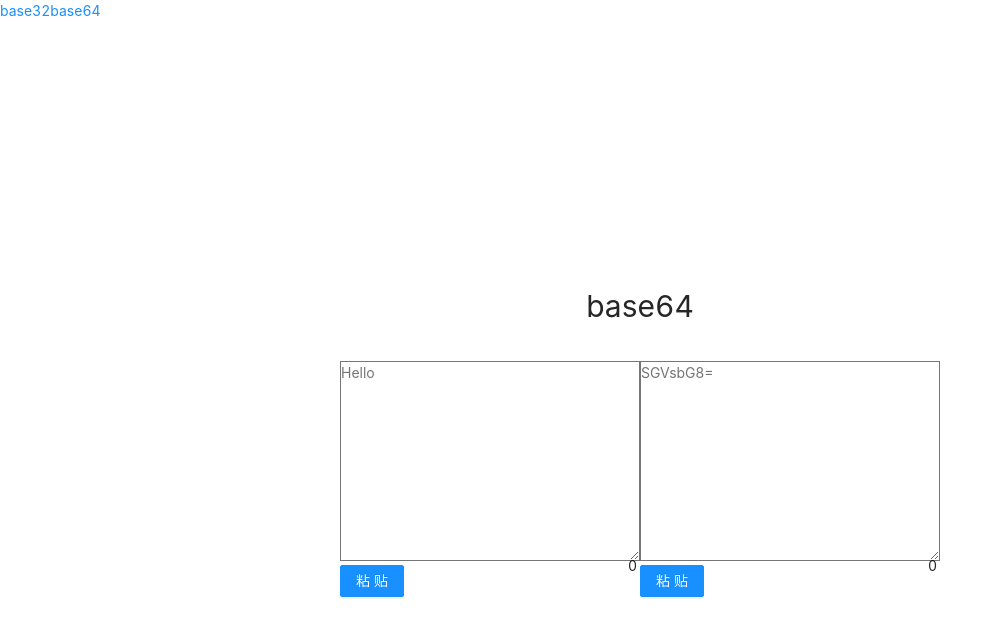
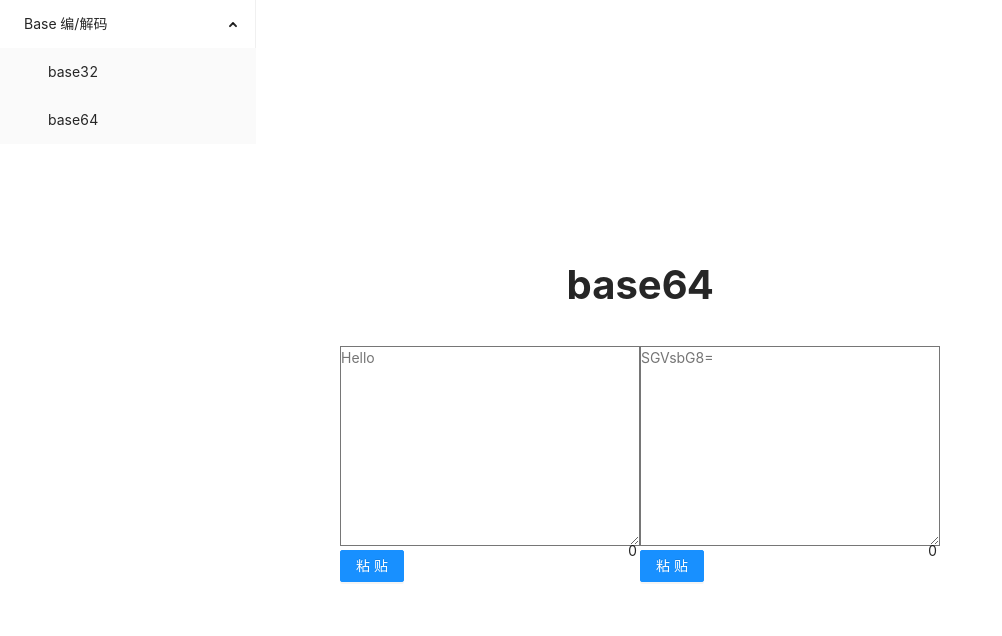
Before and after one commit to Debbl/WebTools, a React (Vite) app: page /base64 in a window 1280 px wide. Shown: the top 636 px of the page, without its empty margins (0-1002 px from the left). Built offline with nearby package versions, Linux system fonts and the light colour scheme.

Commit message:
:lipstick: Add Menu

```diff
--- a/src/components/base-tool/base-tool.styled.js
+++ b/src/components/base-tool/base-tool.styled.js
@@ -8,8 +8,9 @@ const BaseToolWrapper = styled.div`
   justify-content: center;
 
   .base-title {
-    font-size: 30px;
+    font-size: 40px;
     margin-bottom: 30px;
+    font-weight: 700;
   }
 
   .base-container {
--- a/src/main.jsx
+++ b/src/main.jsx
@@ -7,9 +7,4 @@ import './assets/css/reset.css';
 import './assets/css/App.css';
 import App from './App';
 
-ReactDOM.render(
-  <React.StrictMode>
-    <App />
-  </React.StrictMode>,
-  document.getElementById('root'),
-);
+ReactDOM.render(<App />, document.getElementById('root'));
--- a/src/pages/home/home.styled.js
+++ b/src/pages/home/home.styled.js
@@ -1,4 +1,10 @@
 import styled from 'styled-components';
 
-const HomeWrapper = styled.div``;
+const HomeWrapper = styled.div`
+  .ant-menu-inline {
+    width: 256px;
+    position: fixed;
+    left: 0;
+  }
+`;
 export {HomeWrapper};
--- a/src/pages/home/index.jsx
+++ b/src/pages/home/index.jsx
@@ -1,13 +1,36 @@
-import React from 'react';
-import { Outlet, Link } from 'react-router-dom';
+import React, {useState} from 'react';
+import {Outlet, Link} from 'react-router-dom';
+import {Menu} from 'antd';
+import {HomeWrapper} from './home.styled';
 
 function Home() {
+  const {SubMenu, Item} = Menu;
+  const [openKeys, setOpenKeys] = useState(['base']);
+  const rootSubmenuKeys = ['base'];
+
+  const onOpenChange = (keys) => {
+    const latestOpenKey = keys.find(key => openKeys.indexOf(key) === -1);
+    if (rootSubmenuKeys.indexOf(latestOpenKey) === -1) {
+      setOpenKeys(keys);
+    } else {
+      setOpenKeys(latestOpenKey ? [latestOpenKey] : []);
+    }
+  };
+
   return (
-    <>
-      <Link to="/base32">base32</Link>
-      <Link to="/base64">base64</Link>
+    <HomeWrapper>
+      <Menu mode="inline" openKeys={openKeys} onOpenChange={onOpenChange}>
+        <SubMenu key="base" title="Base 编/解码">
+          <Item key="base32">
+            <Link to="/base32">base32</Link>
+          </Item>
+          <Item key="base64">
+            <Link to="/base64">base64</Link>
+          </Item>
+        </SubMenu>
+      </Menu>
       <Outlet />
-    </>
+    </HomeWrapper>
   );
 }
 
--- a/src/utils/base-transform/index.js
+++ b/src/utils/base-transform/index.js
@@ -31,4 +31,5 @@ function base32Encode(base32Str) {
 function base32Decode(str) {
   return String.fromCharCode.apply(null, new Uint8Array(base32De(str, 'RFC4648')));
 }
+
 export {base64Encode, base64Decode, base32Encode, base32Decode};
```
Also changed, not shown: 1 other file (tests, documents, lock files or other folders).
